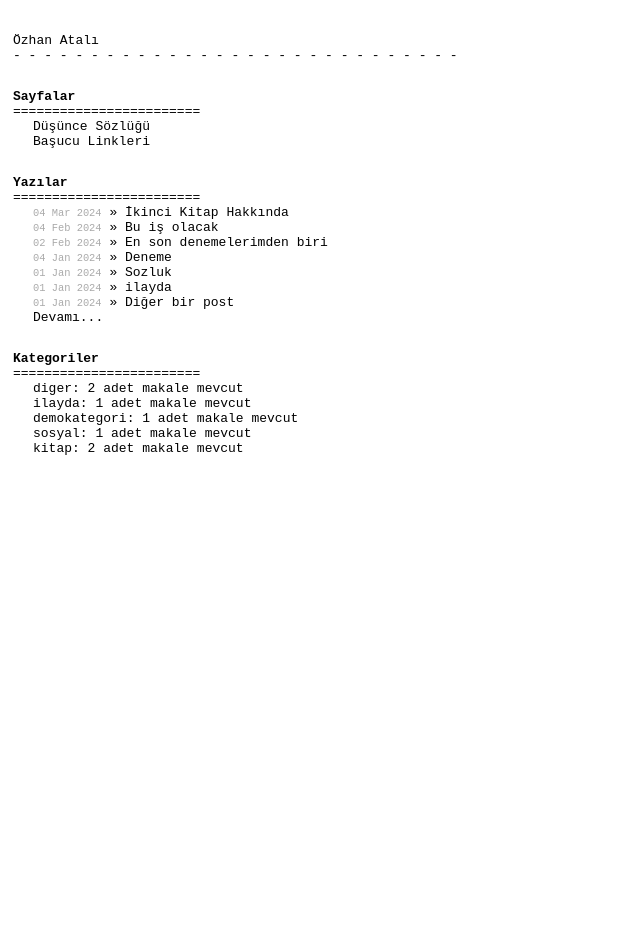
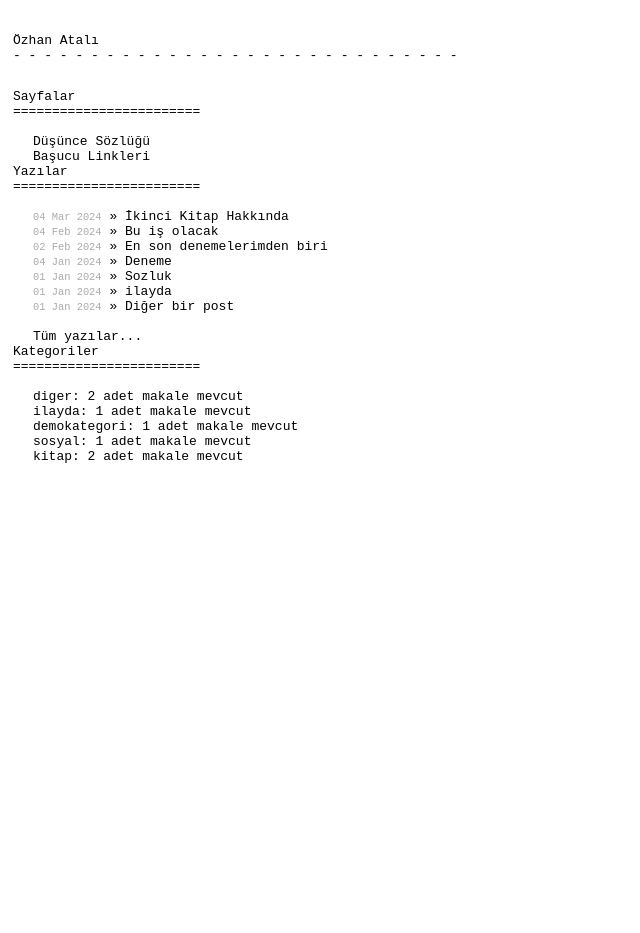
Before and after one commit to ozhanatali/ozhanatali.github.io, a Jekyll site: the page built from index.html, in a window 1280 px wide. Shown: the whole page, without its empty margins (0-640 px from the left). Built offline with Jekyll 4.4.1, drawn with Linux system fonts in a browser that asks for light colours.

Commit message:
Update index.html

```diff
--- a/index.html
+++ b/index.html
@@ -15,8 +15,8 @@ title: Özhan Atalı
 <! –– Giriş  ––>
 
 
-<h1>Sayfalar</h1>
-========================<br>
+Sayfalar<br>
+========================<br><br>
 <ul class="posts">
    <li><a href="/sozluk">Düşünce Sözlüğü</a></li>
    <li><a href="/sozluk">Başucu Linkleri</a></li>
@@ -25,20 +25,20 @@ title: Özhan Atalı
 <! –– tüm kategoriler  ––>
 
 
-  <h1>Yazılar</h1>
-========================<br>
+Yazılar<br>
+========================<br><br>
 
   <ul class="posts">
     {% for post in site.posts %}
       <li><span>{{ post.date | date_to_string }}</span> &raquo; <a href="{{ post.url }}">{{ post.title }}</a></li>
     {% endfor %}
-     <li><a href="/sozluk">Devamı...</a></li>
+    <br><li><a href="/sozluk">Tüm yazılar...</a></li>
   </ul>
 
 <! –– tüm kategoriler  ––>
 
- <h1>Kategoriler</h1>
-========================<br>
+Kategoriler<br>
+========================<br><br>
    <ul class="posts">
    {% for cat in site.categories %}
       <li><a href="https://ozhanatali.github.io/search?query={{ cat[0] }}" >{{ cat[0] }}</a>: {{ cat[1].size }} adet makale mevcut</li>
```
